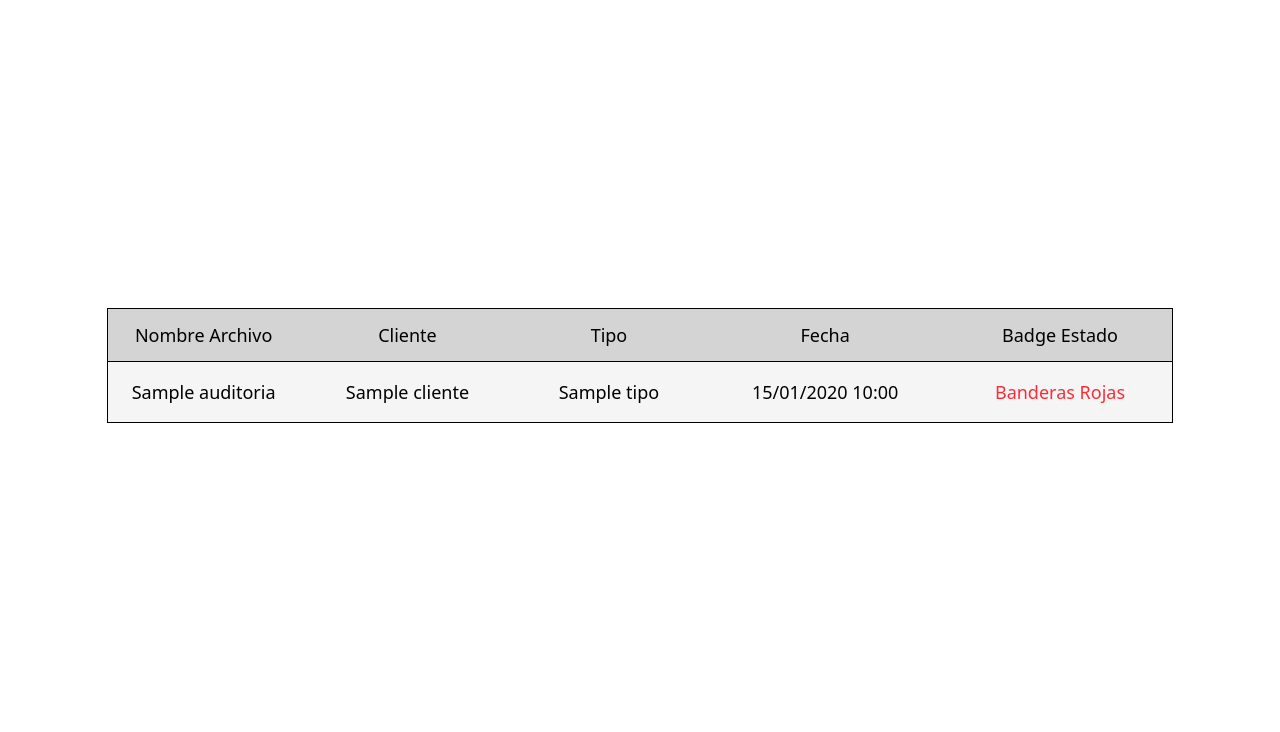
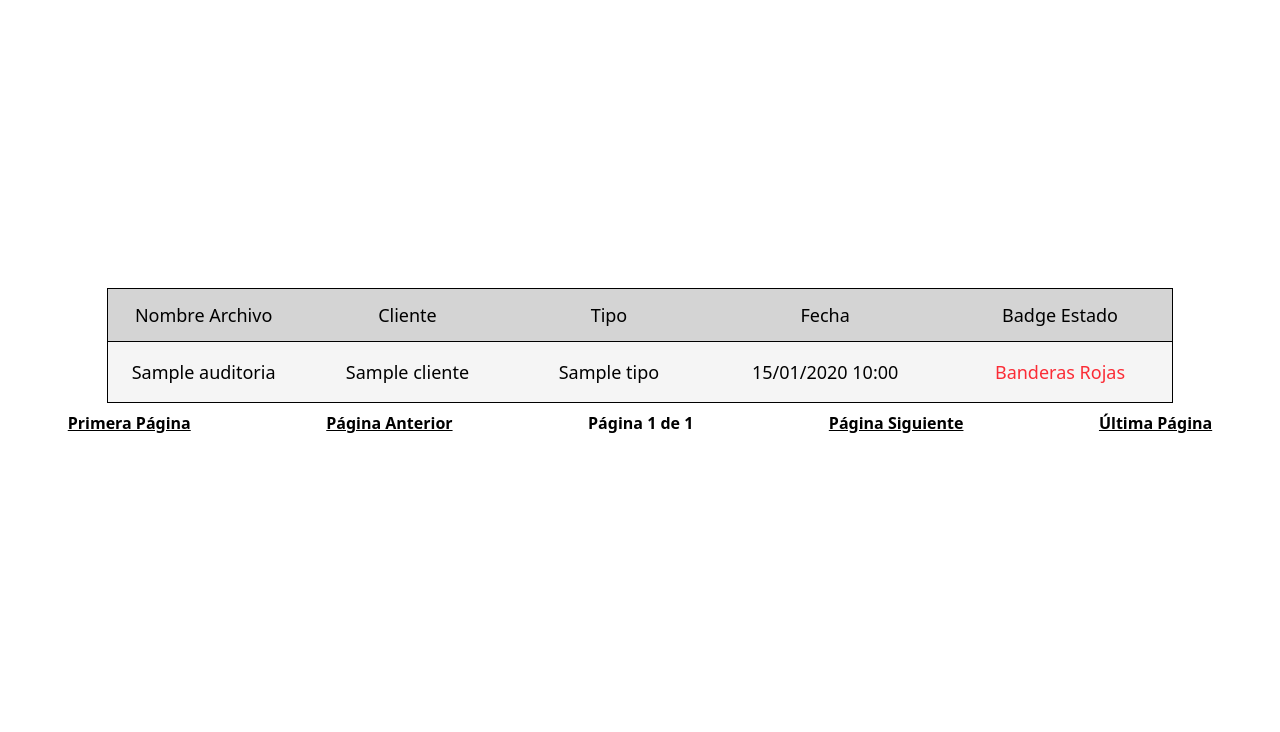
Before and after one commit to MiguelGuerraGalvez/legallensai, a Django app: template backend/app/templates/listado.html in a window 1280 px wide. Shown: the part 68-800 px from the top of the page. Run offline with Django 5.2, Linux system fonts and the light colour scheme; the template is opened without the code that fills it: most values are stand-ins (such as "Sample title", 1, 10 or a date in 2020); data that the repository does not hold is empty; style sheets or scripts are compiled from the project's sources; some libraries are stand-ins or nearby versions.

Commit message:
Agregación de paginación al Dashboard

```diff
--- a/backend/app/templates/listado.html
+++ b/backend/app/templates/listado.html
@@ -3,7 +3,7 @@
 {% block title %}Listado{% endblock %}
 
 {% block content %}
-    <main class="h-11/12 flex items-center justify-center overflow-x-auto relative">
+    <main class="h-11/12 flex flex-col items-center justify-center overflow-x-auto relative">
         <table class="w-10/12 border border-black rounded-b-md text-xs md:text-lg text-center overflow-scroll">
             <thead class="md:text-lg bg-neutral-300 border-b border-black">
                 <tr>
@@ -32,5 +32,23 @@
                 {% endfor %}
             </tbody>
         </table>
+        <div class="w-full flex items-center justify-around font-bold text-center py-2">
+            {% if auditorias.has_previous %}
+                <a class="cursor-pointer underline" href="?pagina=1">Primera Página</a>
+                <a class="cursor-pointer underline" href="?pagina={{ auditorias.previous_page_number }}">Página Anterior</a>
+            {% else %}
+                <span class="cursor-not-allowed underline">Primera Página</span>
+                <span class="cursor-not-allowed underline">Página Anterior</span>
+            {% endif %}
+
+            <p>Página <span>{{ auditorias.number }}</span> de <span>{{ auditorias.paginator.num_pages }}</span></p>
+            {% if auditorias.has_next %}
+                <a class="cursor-pointer underline" href="?pagina={{ auditorias.next_page_number }}">Página Siguiente</a>
+                <a class="cursor-pointer underline" href="?pagina={{ auditorias.paginator.num_pages }}">Última Página</a>
+            {% else %}
+                <span class="cursor-not-allowed underline">Página Siguiente</span>
+                <span class="cursor-not-allowed underline">Última Página</span>
+            {% endif %}
+        </div>
     </main>
 {% endblock %}
```
Also changed, not shown: backend/app/views.py (+8 -3 lines).
